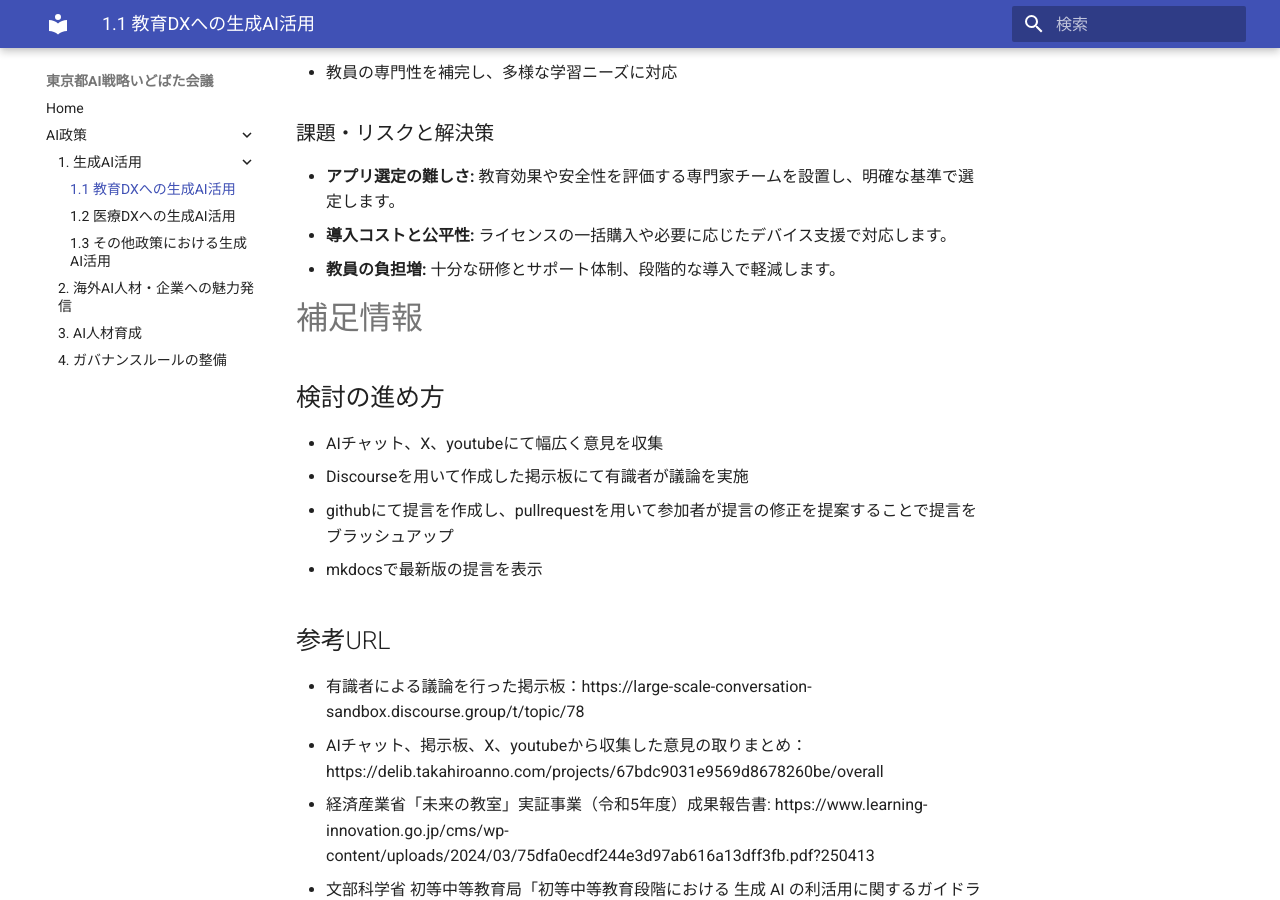
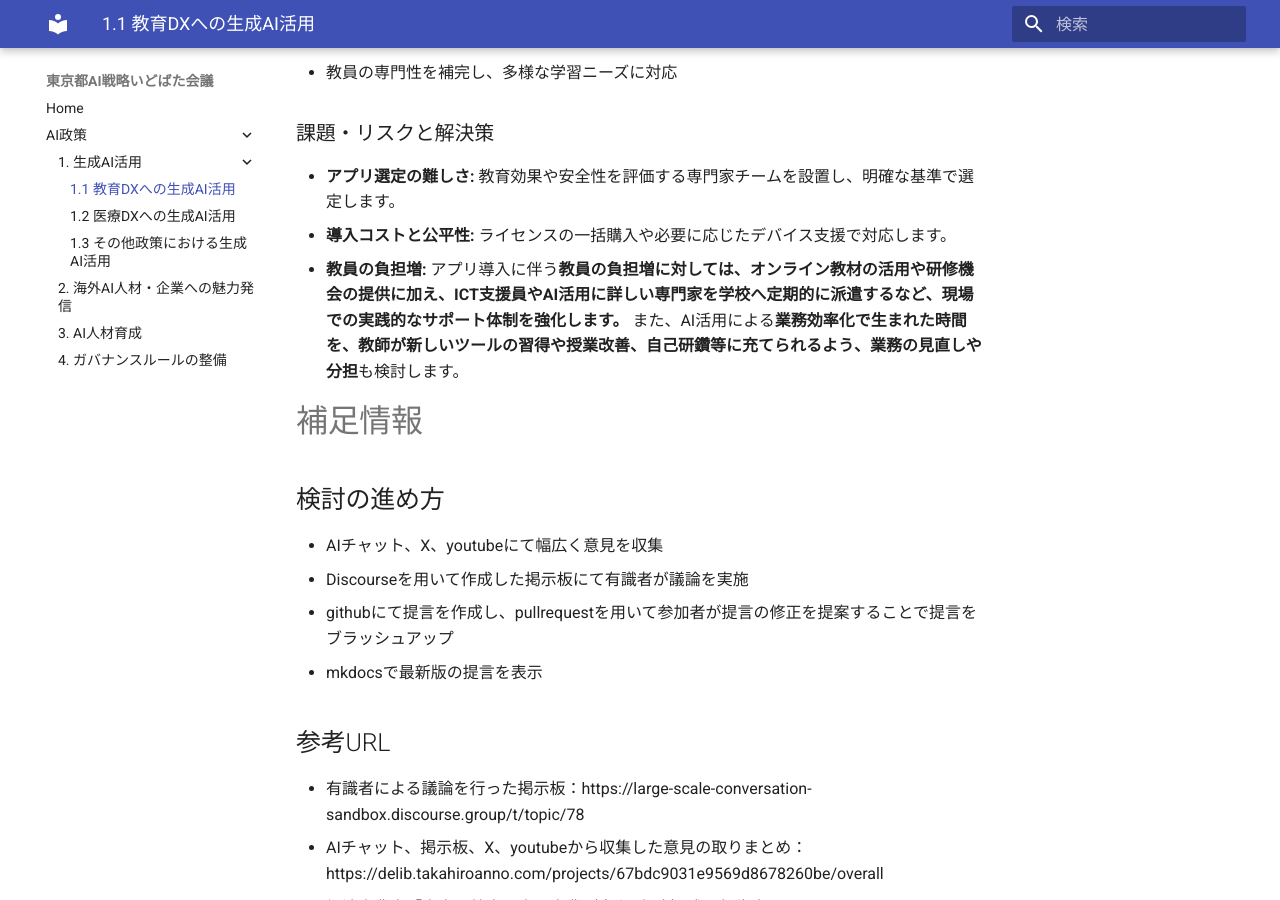
Before and after one commit to takahiroanno2024/2025_ai_idobatakaigi_output, an MkDocs documentation site: the page built from docs/1.1_教育DXへの生成AI活用.md, in a window 1280 px wide and 900 px high, scrolled down 6843 px. Built offline with MkDocs 1.6.1 and Material for MkDocs 9.7.7, drawn with Linux system fonts in a browser that asks for light colours.

Commit message:
けいすけさんの提案に基づき、施策Dの教員負担増への対策を具体化

```diff
--- a/docs/1.1_教育DXへの生成AI活用.md
+++ b/docs/1.1_教育DXへの生成AI活用.md
@@ -126,7 +126,7 @@ ChatGPT等の汎用的なLLM（大規模言語モデル）について、利用
 ### 課題・リスクと解決策
 - **アプリ選定の難しさ:** 教育効果や安全性を評価する専門家チームを設置し、明確な基準で選定します。
 - **導入コストと公平性:** ライセンスの一括購入や必要に応じたデバイス支援で対応します。
-- **教員の負担増:** 十分な研修とサポート体制、段階的な導入で軽減します。
+- **教員の負担増:** アプリ導入に伴う**教員の負担増に対しては、オンライン教材の活用や研修機会の提供に加え、ICT支援員やAI活用に詳しい専門家を学校へ定期的に派遣するなど、現場での実践的なサポート体制を強化します。** また、AI活用による**業務効率化で生まれた時間を、教師が新しいツールの習得や授業改善、自己研鑽等に充てられるよう、業務の見直しや分担**も検討します。
 
 # 補足情報
 ## 検討の進め方
```
